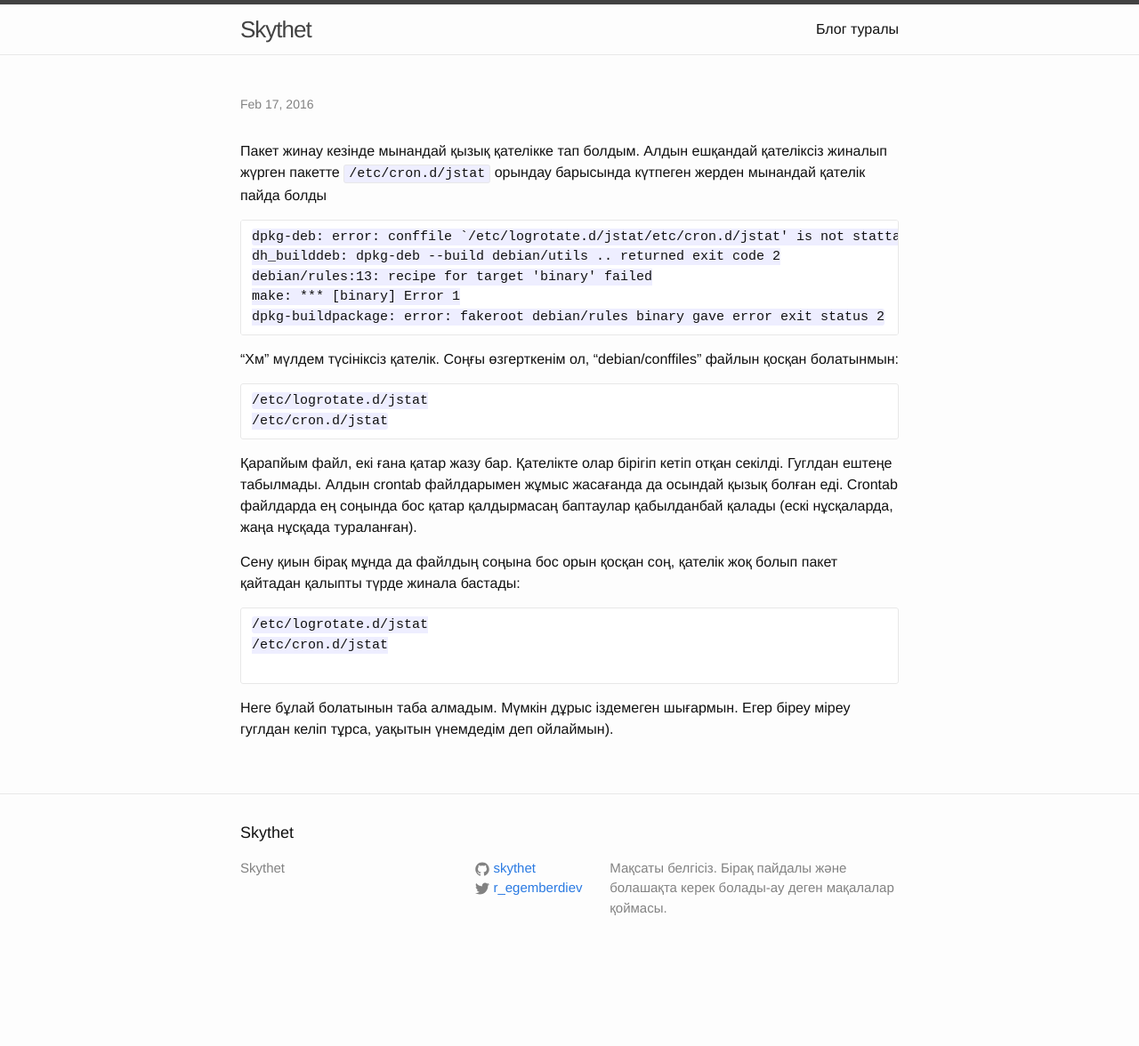
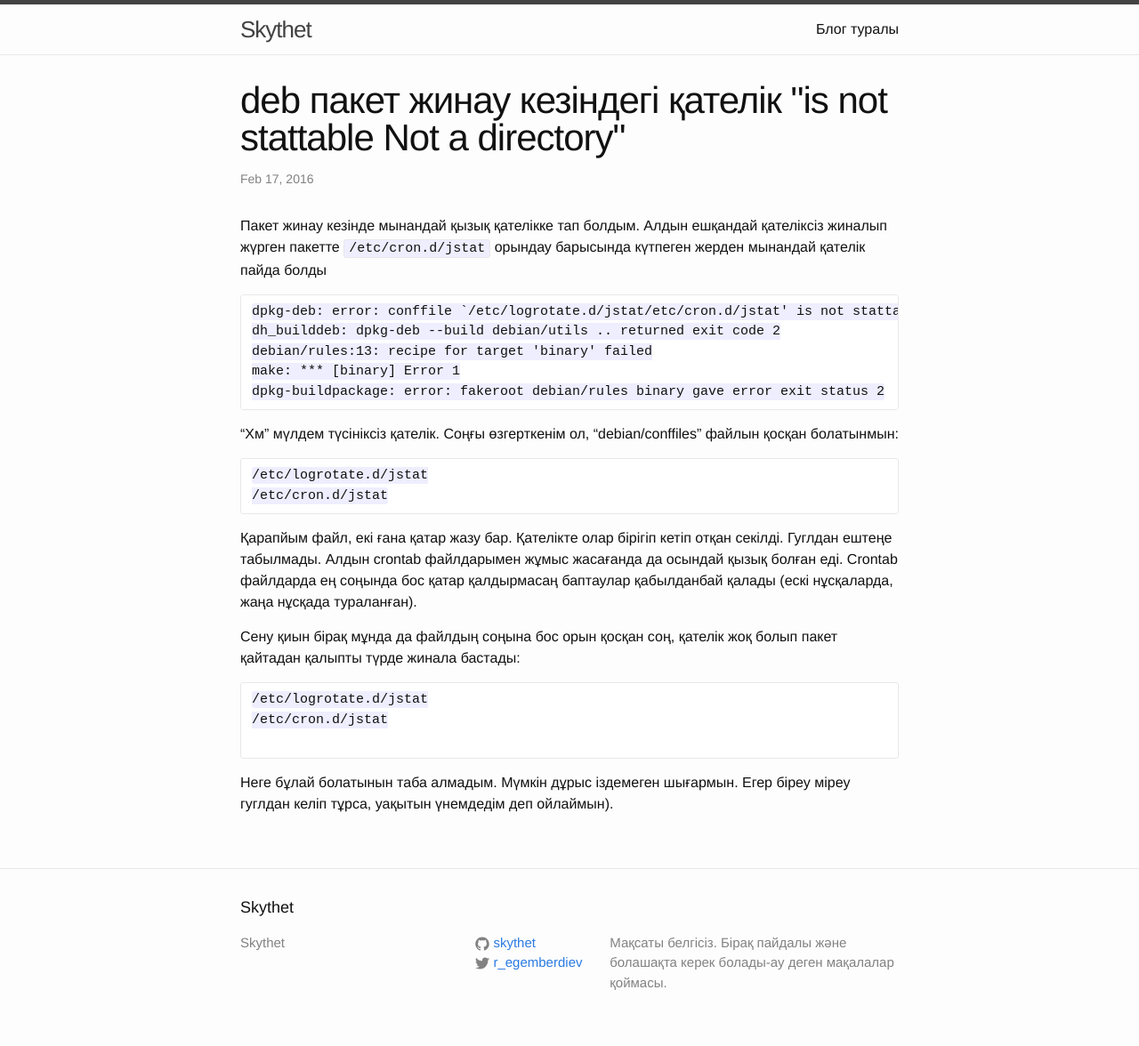
Before and after one commit to skythet/skythet.github.io, a Jekyll site: the page built from _posts/2016-02-17-is_not_stattable_Not_a_directory.md, in a window 1280 px wide. Shown: the whole page at 89% size. Built offline with Jekyll 4.4.1, drawn with Linux system fonts in a browser that asks for light colours; comment, search, counter and statistics services are not loaded; before the commit the page ends 1092 px from its top, so only the background shows below that.

```diff
--- a/_posts/2016-02-17-is_not_stattable_Not_a_directory.md
+++ b/_posts/2016-02-17-is_not_stattable_Not_a_directory.md
@@ -1,5 +1,5 @@
 ---
-title: dpkg-buildpackage: "is not stattable Not a directory"
+title: deb пакет жинау кезіндегі қателік "is not stattable Not a directory"
 category: linux
 tags: debpackage, deb, linux, packages
 ---
```
